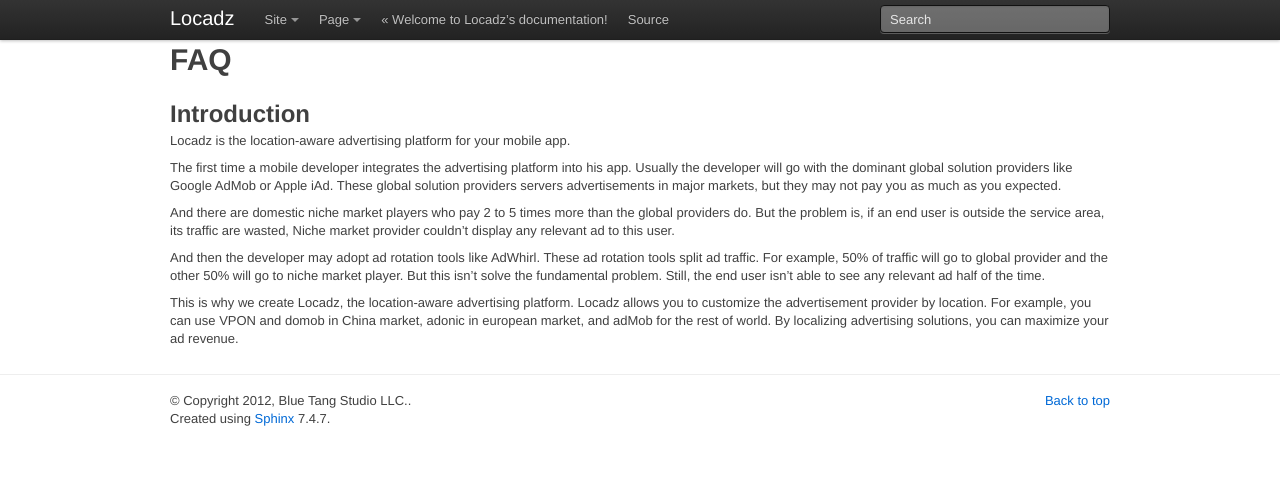
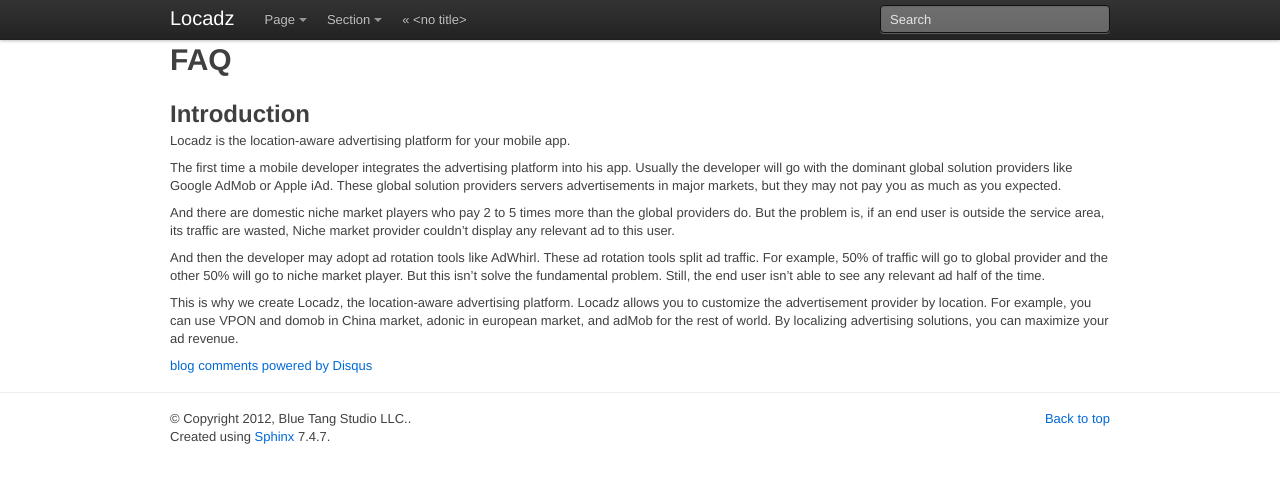
Before and after one commit to locadz/doc, a Sphinx documentation site: the page built from sphinx-doc/source/faq.rst, in a window 1280 px wide. Shown: the top 483 px of the page. Built offline with Sphinx 7.4.7, drawn with Linux system fonts in a browser that asks for light colours; formulas are drawn with MathJax 3; comment, search, counter and statistics services are not loaded.

Commit message:
add disqus

```diff
--- a/sphinx-doc/source/_themes/bootstrap/globaltoc.html
+++ b/sphinx-doc/source/_themes/bootstrap/globaltoc.html
@@ -1,5 +1,5 @@
 <li class="dropdown" data-dropdown="dropdown">
   <a href="{{ pathto(master_doc) }}"
-     class="dropdown-toggle">{{ _('Site') }}</a>
+     class="dropdown-toggle">{{ _('Page') }}</a>
   <span class="globaltoc">{{ toctree(maxdepth=1) }}</span>
 </li>
--- a/sphinx-doc/source/_themes/bootstrap/layout.html
+++ b/sphinx-doc/source/_themes/bootstrap/layout.html
@@ -98,6 +98,20 @@
 {%- block content %}
 <div class="container">
    {% block body %} {% endblock %}
+  <div id="disqus_thread"></div>
+  <script type="text/javascript">
+      /* * * CONFIGURATION VARIABLES: EDIT BEFORE PASTING INTO YOUR WEBPAGE * * */
+      var disqus_shortname = 'locadz'; // required: replace example with your forum shortname
+
+      /* * * DON'T EDIT BELOW THIS LINE * * */
+      (function() {
+          var dsq = document.createElement('script'); dsq.type = 'text/javascript'; dsq.async = true;
+          dsq.src = 'http://' + disqus_shortname + '.disqus.com/embed.js';
+          (document.getElementsByTagName('head')[0] || document.getElementsByTagName('body')[0]).appendChild(dsq);
+      })();
+  </script>
+  <noscript>Please enable JavaScript to view the <a href="http://disqus.com/?ref_noscript">comments powered by Disqus.</a></noscript>
+  <a href="http://disqus.com" class="dsq-brlink">blog comments powered by <span class="logo-disqus">Disqus</span></a>
 </div>
 {%- endblock %}
 
--- a/sphinx-doc/source/_themes/bootstrap/localtoc.html
+++ b/sphinx-doc/source/_themes/bootstrap/localtoc.html
@@ -1,5 +1,5 @@
 <li class="dropdown" data-dropdown="dropdown">
   <a href="#"
-     class="dropdown-toggle">{{ _('Page') }}</a>
+     class="dropdown-toggle">{{ _('Section') }}</a>
   <span class="localtoc">{{ toc }}</span>
 </li>
--- a/sphinx-doc/source/conf.py
+++ b/sphinx-doc/source/conf.py
@@ -148,7 +148,7 @@
 #html_split_index = False
 
 # If true, links to the reST sources are added to the pages.
-#html_show_sourcelink = True
+html_show_sourcelink = False
 
 # If true, "Created using Sphinx" is shown in the HTML footer. Default is True.
 #html_show_sphinx = True
--- a/sphinx-doc/source/index.rst
+++ b/sphinx-doc/source/index.rst
@@ -3,8 +3,6 @@
    You can adapt this file completely to your liking, but it should at least
    contain the root `toctree` directive.
 
-Welcome to Locadz's documentation!
-==================================
 
 Contents:
 
```
